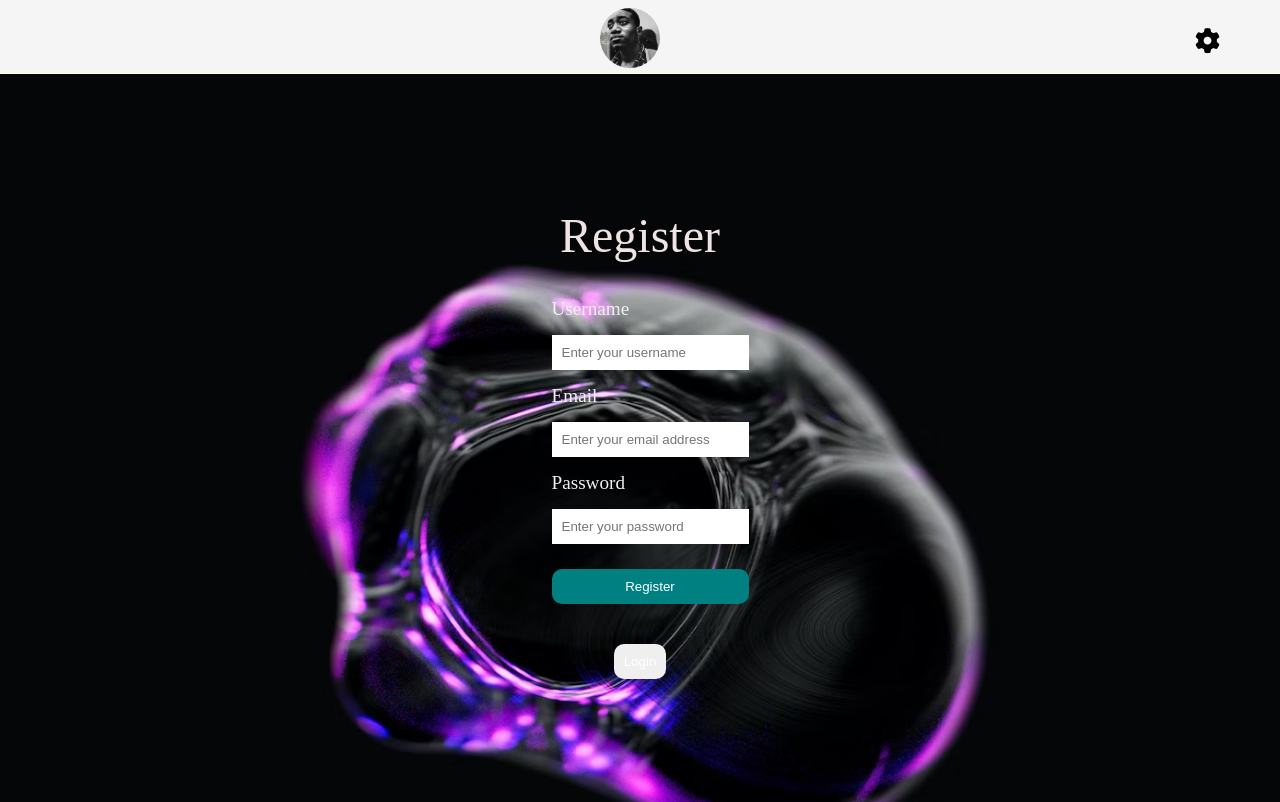
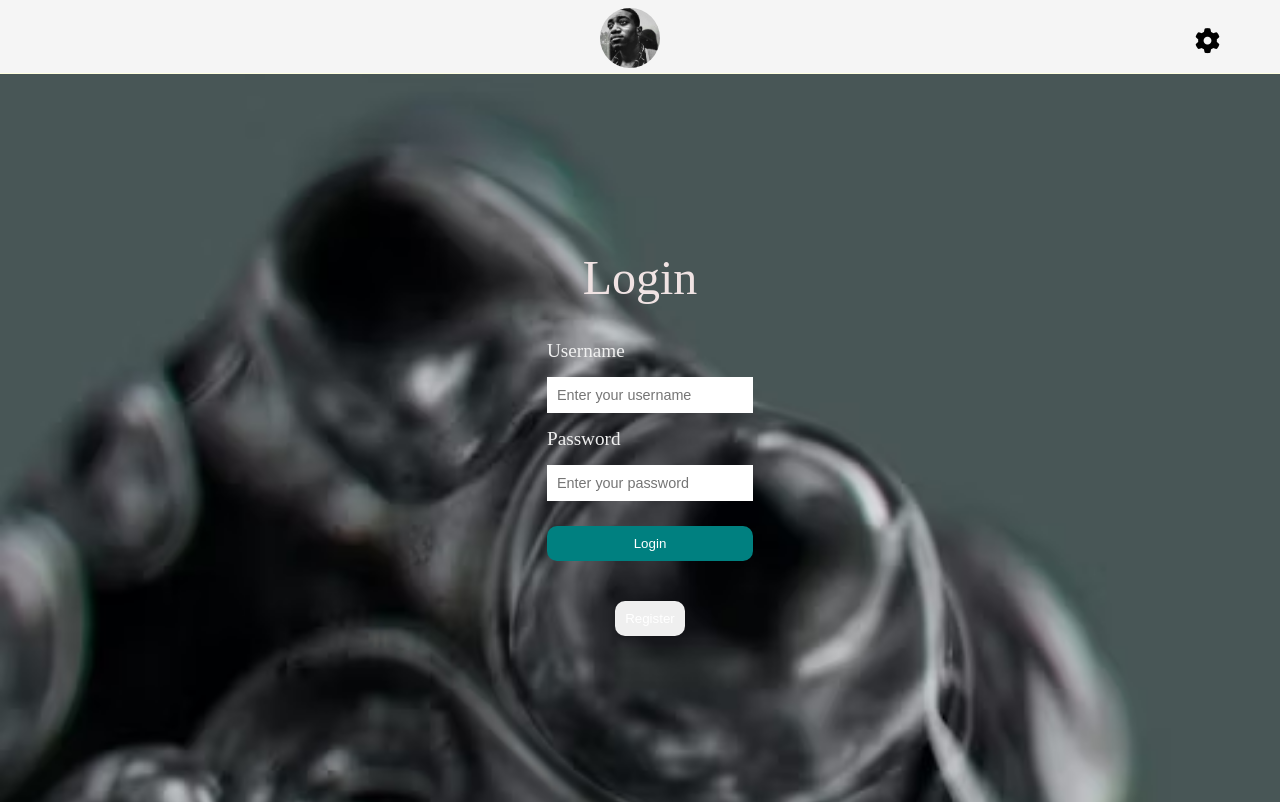
Before and after one commit to spython001/sypder-rhema-ui, a React (Vite) app: page / in a window 1280 px wide. Built offline with nearby package versions, Linux system fonts and the light colour scheme; a web font is replaced by a local one.

Commit message:
modified files

```diff
--- a/src/App.jsx
+++ b/src/App.jsx
@@ -5,6 +5,7 @@ import Single from './pages/single/Single';
 import Write from './pages/write/Write';
 import About from './pages/about/About';
 import Register from './pages/register/Register';
+import Login from './pages/login/Login'
 
 function App() {
 
@@ -12,7 +13,7 @@ function App() {
     <>
     <Topbar/>
     <div className="container">
-      <Register/>
+      <Login/>
     </div>
     </>
   )
--- a/src/pages/login/Login.jsx
+++ b/src/pages/login/Login.jsx
@@ -3,22 +3,19 @@ import './login.scss'
 export default function Register() {
   return (
     <div className='login'>
-        <span>Register</span>
+        <span>Login</span>
 
         <form >
             <label>Username</label>
             <input type="text" placeholder='Enter your username'/>
 
-            <label >Email</label>
-            <input type="text" placeholder='Enter your email address'/>
-
             <label>Password</label>
             <input type="password" placeholder='Enter your password'/>
 
-            <button>Register</button>
+            <button>Login</button>
         </form>
 
-        <button className="logRegButton">Login</button>
+        <button className="logRegButton">Register</button>
     </div>
   )
 }
--- a/src/pages/login/login.scss
+++ b/src/pages/login/login.scss
@@ -5,7 +5,7 @@
     align-items: center;
     justify-content: center;
     flex-direction: column;
-    background: url('/assets/reg.png');
+    background: url('/assets/log.png');
     background-size: cover;
 
     span{
@@ -33,6 +33,12 @@
             padding: 10px;
             background-color: #fff;
             border: none;
+            color: black;
+            font-size: 0.9rem;
+
+            &:focus{
+                outline: none;
+            }
         }
 
         button{
@@ -53,6 +59,7 @@
     border: none;
     border-radius: 10px;
     color: white;
+    margin-left: 20px;
    }
 
 }
--- a/src/pages/register/register.scss
+++ b/src/pages/register/register.scss
@@ -33,6 +33,8 @@
             padding: 10px;
             background-color: #fff;
             border: none;
+            color: black;
+            font-size: 0.9rem;
         }
 
         button{
```
Also changed, not shown: public/assets/log.png, public/assets/reg.jpg (deleted).
